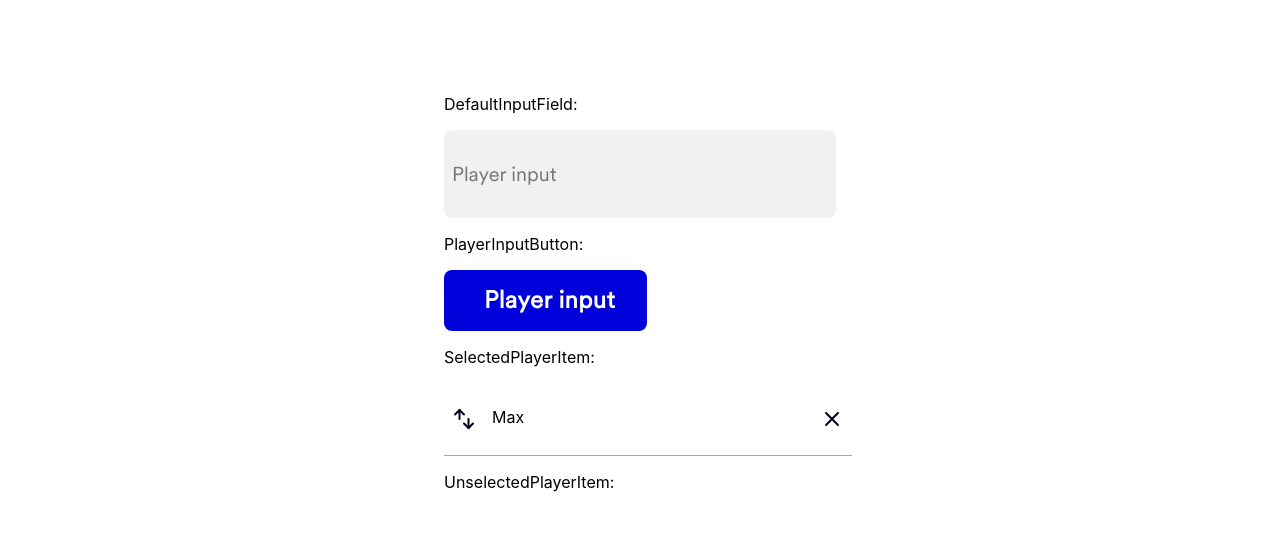
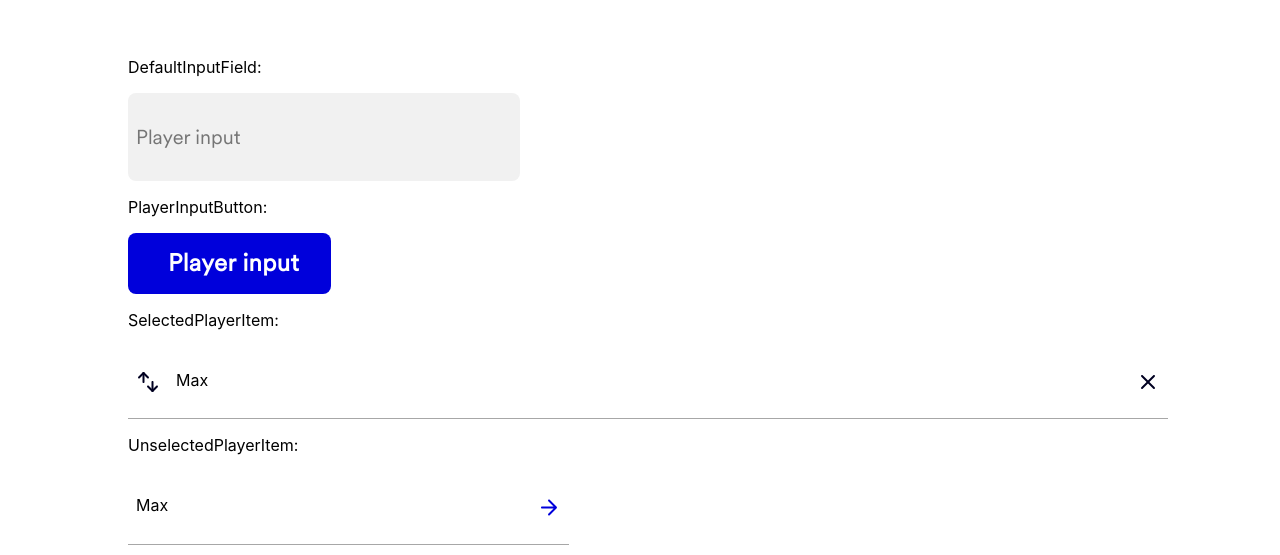
Before and after one commit to IliasAlmerekov/darts, a React (Create React App) app: page /test in a window 1280 px wide. Shown: the part 107-662 px from the top of the page. Built offline with nearby package versions, Linux system fonts and the light colour scheme.

Commit message:
feat(playerItem): hardcode unselectedPlayerItem DBNHAMDARTAPP-19

```diff
--- a/src/app/App.css
+++ b/src/app/App.css
@@ -39,12 +39,17 @@
     display: flex;
 }
 
-.selectedPlayerItem {
+.selectedPlayerItem,
+.unselectedPlayerItem {
+    width: 100%;
     display: flex;
-    width: 100%;
     justify-content: space-between;
     border-bottom: 1px solid var(--middlegrey);
     padding: 24px 8px;
+}
+
+.unselectedPlayerItem {
+    max-width: 425px;
 }
 
 .selectedPlayerItem :first-child {
--- a/src/components/UnselectedPlayerItem.tsx
+++ b/src/components/UnselectedPlayerItem.tsx
@@ -1,9 +1,13 @@
 import '../app/App.css'
+import arrowRight from '../icons/arrow-right.svg'
 
 function UnselectedPlayerItem() {
 
     return (
-        <div className="listItem"></div>
+        <div className="unselectedPlayerItem">
+            <div>Max</div>
+            <img src={arrowRight} alt="Arrow right icon" />
+        </div>
     )
 
 }
--- a/src/pages/Test/index.tsx
+++ b/src/pages/Test/index.tsx
@@ -11,7 +11,7 @@ function Test() {
         { name: "UnselectedPlayerItem:", source: UnselectedPlayerItem }]
 
     return (
-        <div>
+        <div style={{ display: "flex", width: "80%", flexDirection: "column" }}>
             {
                 testComponents.map((component: { name: string, source: any, props?: string }) => {
                     return (
```
Also changed, not shown: src/icons/arrow-right.svg (added).
